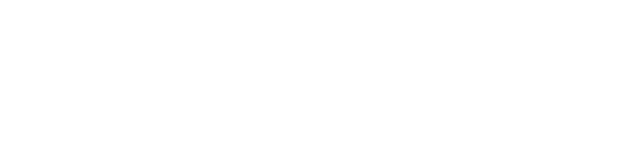
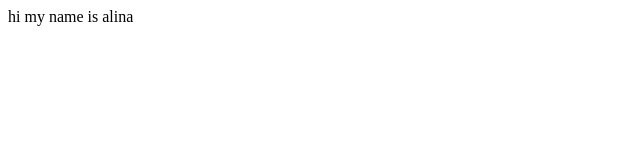
Before and after one commit to alinaasrzad/learning-front, a plain HTML site: page s1/index.html in a window 1280 px wide. Shown: the whole page, without its empty margins (0-640 px from the left). Drawn offline with Linux system fonts and the light colour scheme.

Commit message:
add text

```diff
--- a/s1/index.html
+++ b/s1/index.html
@@ -6,7 +6,7 @@
     <title>Document</title>
 </head>
 <body>
-    <div class="box"></div>
+    <div class="box"> hi my name is alina</div>
     <div class="box"></div>
     <div class="box"></div>
 </body>
```
